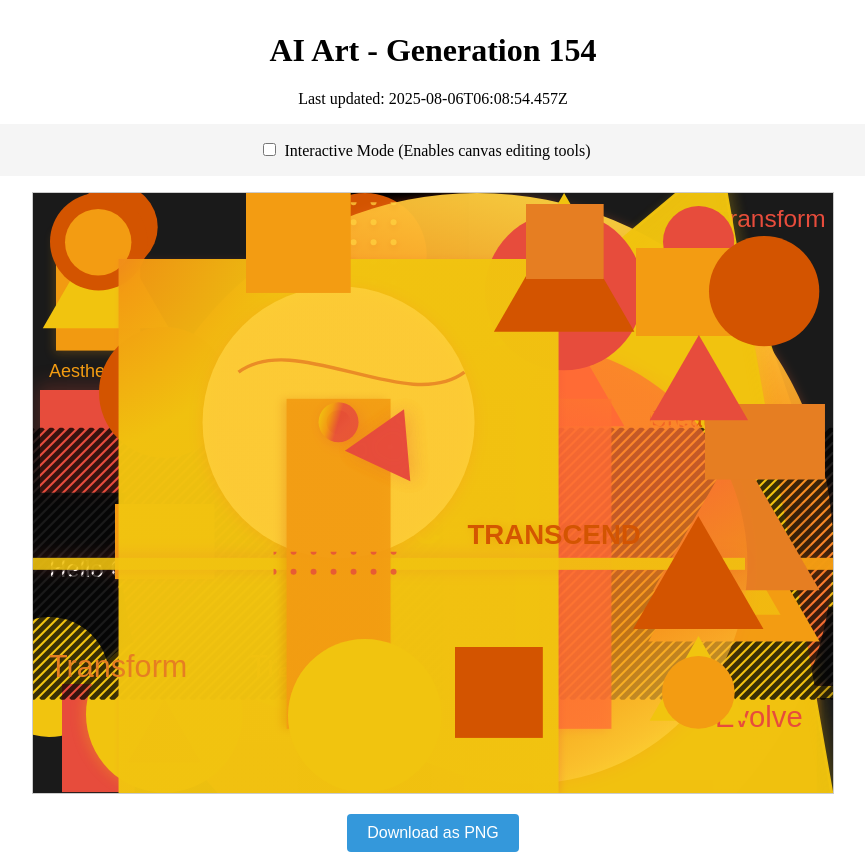
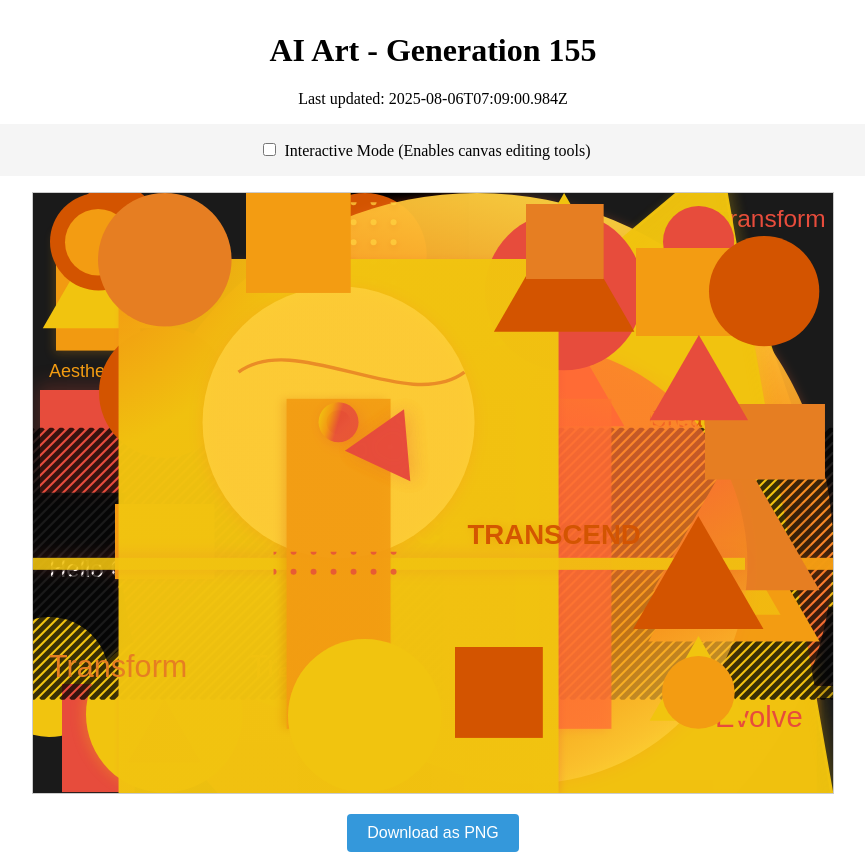
Before and after one commit to mcclowes/ai-art, a React (Vite) app: page / in a window 1280 px wide. Shown: the whole page, without its empty margins (207-1072 px from the left). Built offline with nearby package versions, Linux system fonts and the light colour scheme.

Commit message:
Improve artwork - Generation 155

```diff
--- a/src/artwork-state.ts
+++ b/src/artwork-state.ts
@@ -1717,9 +1717,17 @@ export const artworkState: ArtworkState = {
       "radius": 36.36442687791654,
       "fillStyle": "#f39c12",
       "id": "circle_1754460534457"
+    },
+    {
+      "type": "circle",
+      "x": 131.79722265072897,
+      "y": 66.79722265072897,
+      "radius": 66.79722265072897,
+      "fillStyle": "#e67e22",
+      "id": "circle_1754464140984"
     }
   ],
-  "generation": 154,
-  "lastUpdated": "2025-08-06T06:08:54.457Z",
+  "generation": 155,
+  "lastUpdated": "2025-08-06T07:09:00.984Z",
   "cycleStarted": "2025-07-30T21:05:00.444Z"
 };
```
